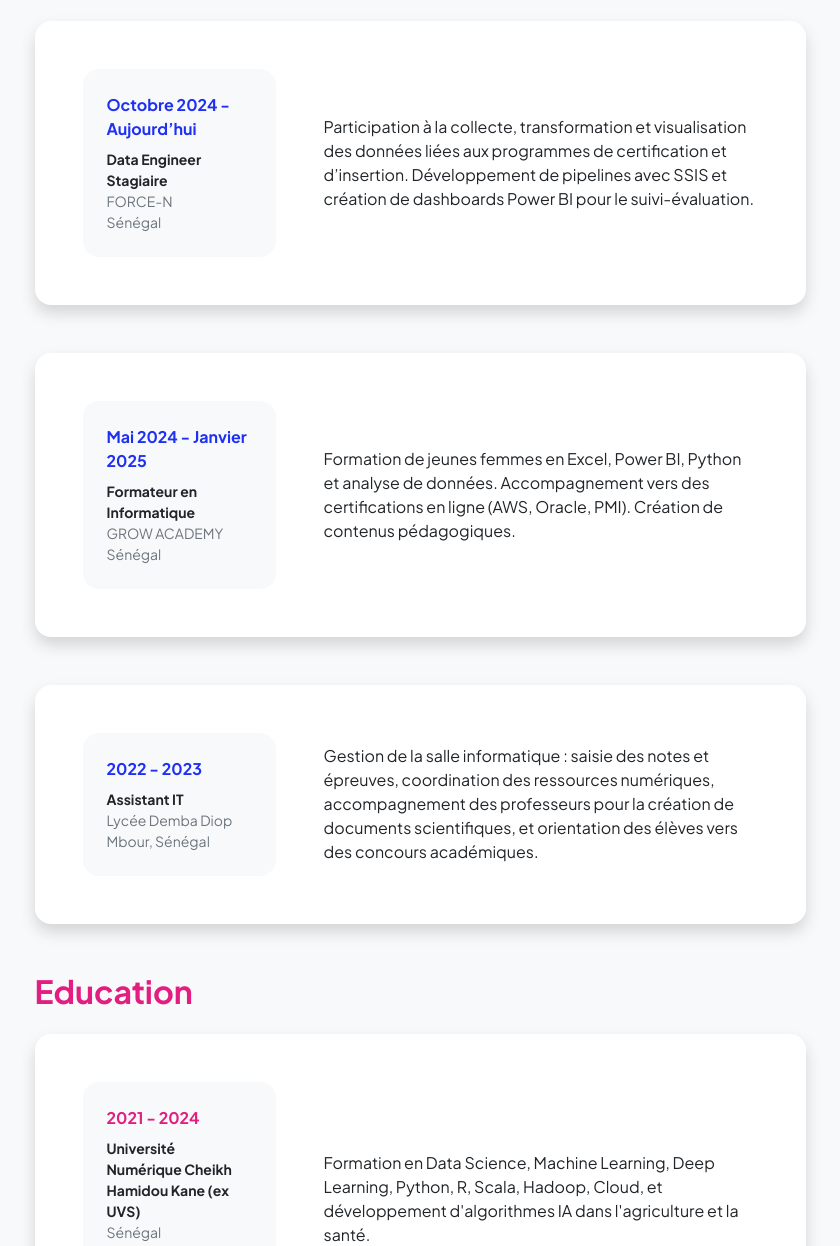
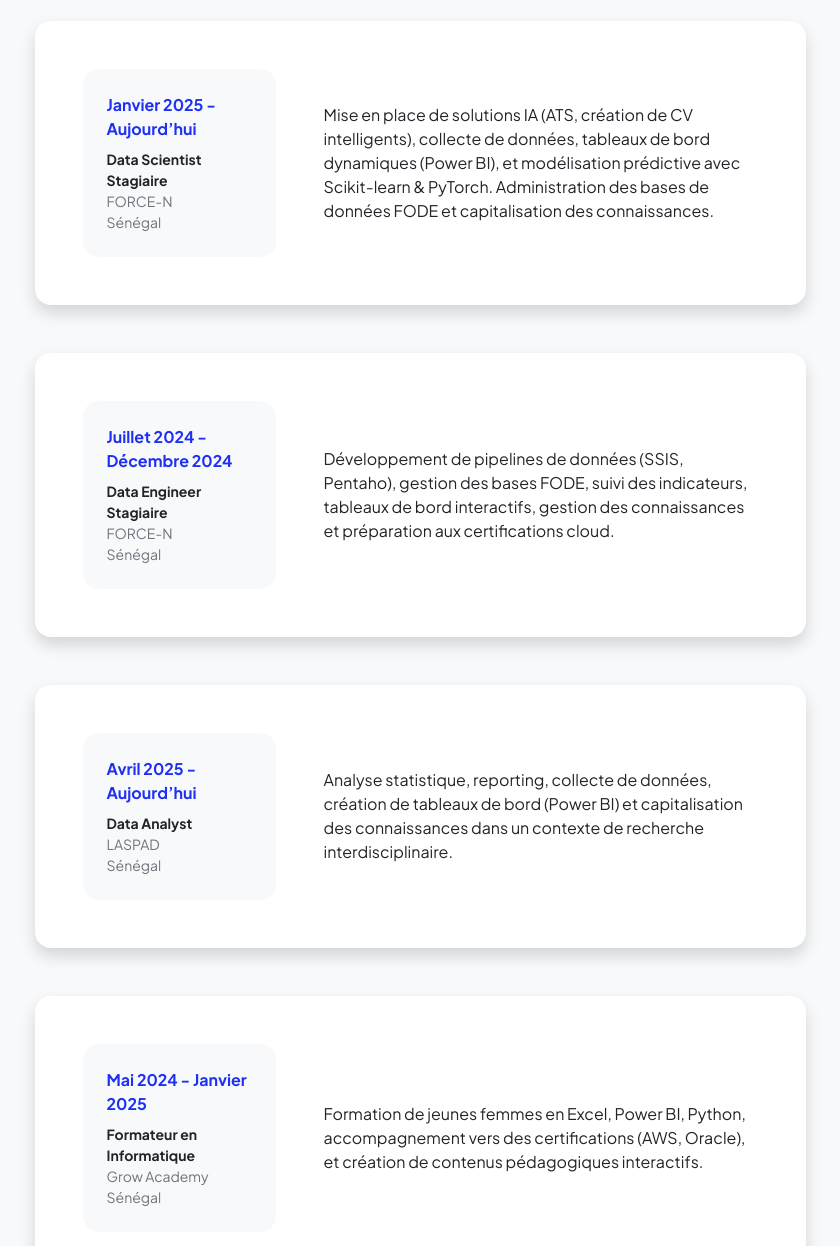
Before and after one commit to SeydouWane/portfolio-seydou, a plain HTML site: page resume.html in a window 1280 px wide. Shown: the part 287-1533 px from the top of the page, without its empty margins (220-1060 px from the left). Drawn offline with nearby package versions, Linux system fonts and the light colour scheme.

Commit message:
resume.html

```diff
--- a/resume.html
+++ b/resume.html
@@ -74,12 +74,8 @@
           <div class="col-lg-11 col-xl-9 col-xxl-8">
 <!-- Experience Section-->
 <section>
-              <div
-                class="d-flex align-items-center justify-content-between mb-4"
-              >
+  <div class="d-flex align-items-center justify-content-between mb-4">
     <h2 class="text-primary fw-bolder mb-0">Experience</h2>
-                <!-- Download resume button-->
-                <!-- Note: Set the link href target to a PDF file within your project-->
     <a
       class="btn btn-primary px-4 py-3"
       href="https://drive.google.com/file/d/1SA2lRP_Z48WuAuHj_TFnptnIgpFLNaLs/view?usp=sharing"
@@ -90,14 +86,35 @@
       Télécharger le CV
     </a>
   </div>
-              <!-- Experience Card 1-->
-                <!-- Experience Card 1 - FORCE-N -->
+
+  <!-- Experience Card - FORCE-N Data Engineer -->
   <div class="card shadow border-0 rounded-4 mb-5">
     <div class="card-body p-5">
       <div class="row align-items-center gx-5">
         <div class="col text-center text-lg-start mb-4 mb-lg-0">
           <div class="bg-light p-4 rounded-4">
-                            <div class="text-primary fw-bolder mb-2">Octobre 2024 - Aujourd’hui</div>
+            <div class="text-primary fw-bolder mb-2">Janvier 2025 - Aujourd’hui</div>
+            <div class="small fw-bolder">Data Scientist Stagiaire</div>
+            <div class="small text-muted">FORCE-N</div>
+            <div class="small text-muted">Sénégal</div>
+          </div>
+        </div>
+        <div class="col-lg-8">
+          <div>
+            Mise en place de solutions IA (ATS, création de CV intelligents), collecte de données, tableaux de bord dynamiques (Power BI), et modélisation prédictive avec Scikit-learn & PyTorch. Administration des bases de données FODE et capitalisation des connaissances.
+          </div>
+        </div>
+      </div>
+    </div>
+  </div>
+
+  <!-- Experience Card - FORCE-N Data Engineer -->
+  <div class="card shadow border-0 rounded-4 mb-5">
+    <div class="card-body p-5">
+      <div class="row align-items-center gx-5">
+        <div class="col text-center text-lg-start mb-4 mb-lg-0">
+          <div class="bg-light p-4 rounded-4">
+            <div class="text-primary fw-bolder mb-2">Juillet 2024 - Décembre 2024</div>
             <div class="small fw-bolder">Data Engineer Stagiaire</div>
             <div class="small text-muted">FORCE-N</div>
             <div class="small text-muted">Sénégal</div>
@@ -105,16 +122,35 @@
         </div>
         <div class="col-lg-8">
           <div>
-                            Participation à la collecte, transformation et visualisation des données liées aux programmes de certification et d’insertion.
-                            Développement de pipelines avec SSIS et création de dashboards Power BI pour le suivi-évaluation.
+            Développement de pipelines de données (SSIS, Pentaho), gestion des bases FODE, suivi des indicateurs, tableaux de bord interactifs, gestion des connaissances et préparation aux certifications cloud.
           </div>
         </div>
       </div>
     </div>
   </div>
 
-              <!-- Experience Card 2-->
-                <!-- Experience Card 2 - GROW ACADEMY -->
+  <!-- Experience Card - LASPAD -->
+  <div class="card shadow border-0 rounded-4 mb-5">
+    <div class="card-body p-5">
+      <div class="row align-items-center gx-5">
+        <div class="col text-center text-lg-start mb-4 mb-lg-0">
+          <div class="bg-light p-4 rounded-4">
+            <div class="text-primary fw-bolder mb-2">Avril 2025 - Aujourd’hui</div>
+            <div class="small fw-bolder">Data Analyst</div>
+            <div class="small text-muted">LASPAD</div>
+            <div class="small text-muted">Sénégal</div>
+          </div>
+        </div>
+        <div class="col-lg-8">
+          <div>
+            Analyse statistique, reporting, collecte de données, création de tableaux de bord (Power BI) et capitalisation des connaissances dans un contexte de recherche interdisciplinaire.
+          </div>
+        </div>
+      </div>
+    </div>
+  </div>
+
+  <!-- Experience Card - GROW ACADEMY -->
   <div class="card shadow border-0 rounded-4 mb-5">
     <div class="card-body p-5">
       <div class="row align-items-center gx-5">
@@ -122,20 +158,20 @@
           <div class="bg-light p-4 rounded-4">
             <div class="text-primary fw-bolder mb-2">Mai 2024 - Janvier 2025</div>
             <div class="small fw-bolder">Formateur en Informatique</div>
-                            <div class="small text-muted">GROW ACADEMY</div>
+            <div class="small text-muted">Grow Academy</div>
             <div class="small text-muted">Sénégal</div>
           </div>
         </div>
         <div class="col-lg-8">
           <div>
-                            Formation de jeunes femmes en Excel, Power BI, Python et analyse de données.
-                            Accompagnement vers des certifications en ligne (AWS, Oracle, PMI). Création de contenus pédagogiques.
+            Formation de jeunes femmes en Excel, Power BI, Python, accompagnement vers des certifications (AWS, Oracle), et création de contenus pédagogiques interactifs.
           </div>
         </div>
       </div>
     </div>
   </div>
-                <!-- Experience Card 3 - Lycée Demba Diop -->
+
+  <!-- Experience Card - Assistant IT -->
   <div class="card shadow border-0 rounded-4 mb-5">
     <div class="card-body p-5">
       <div class="row align-items-center gx-5">
@@ -149,14 +185,13 @@
         </div>
         <div class="col-lg-8">
           <div>
-                            Gestion de la salle informatique : saisie des notes et épreuves, coordination des ressources numériques,
-                            accompagnement des professeurs pour la création de documents scientifiques,
-                            et orientation des élèves vers des concours académiques.
+            Gestion de la salle informatique, saisie des notes, création de documents scientifiques, et orientation des élèves vers des concours académiques et technologiques.
           </div>
         </div>
       </div>
     </div>
   </div>
+</section>
 
 
             <!-- Education Section-->
```
Lines whose indentation alone changed are shown as unchanged.
